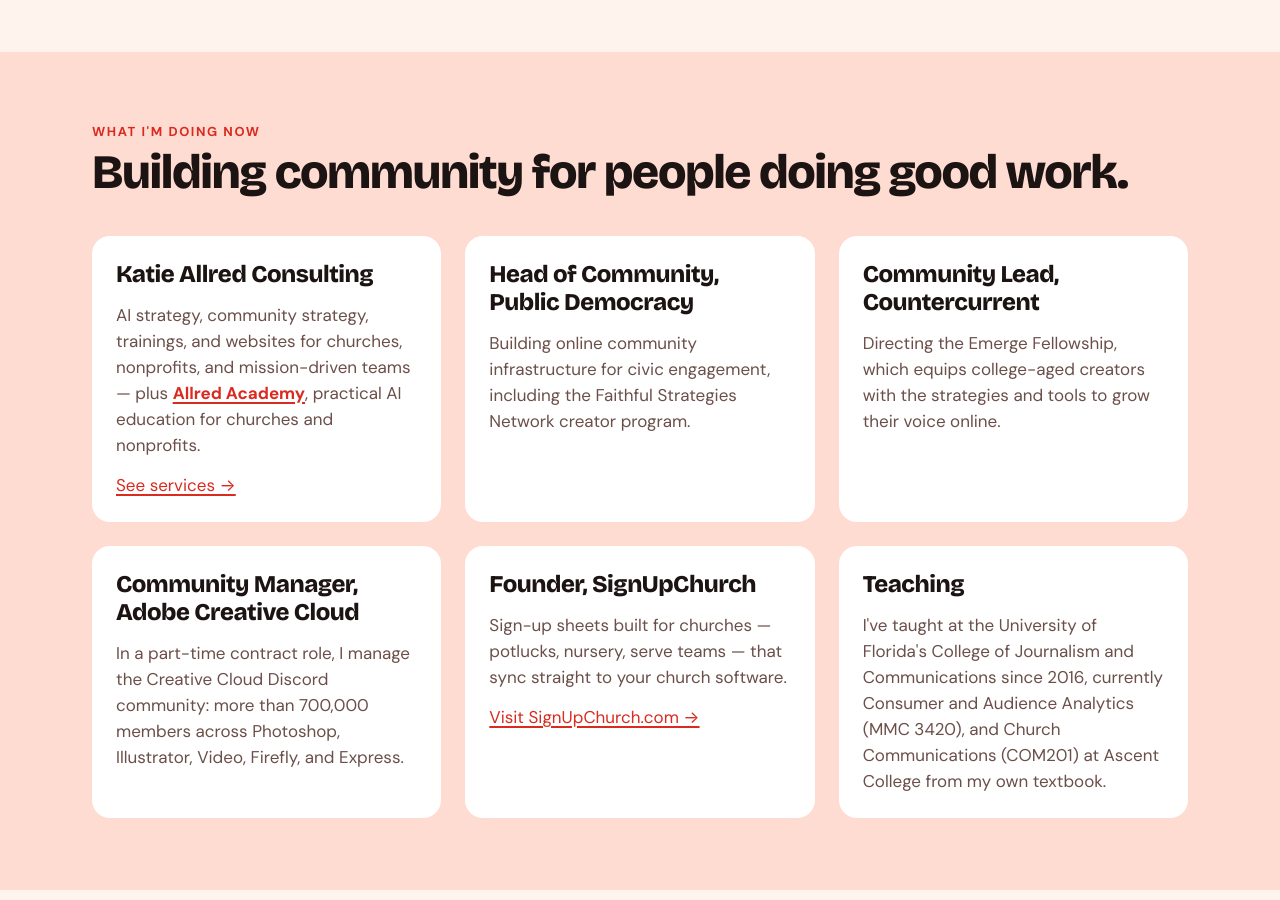
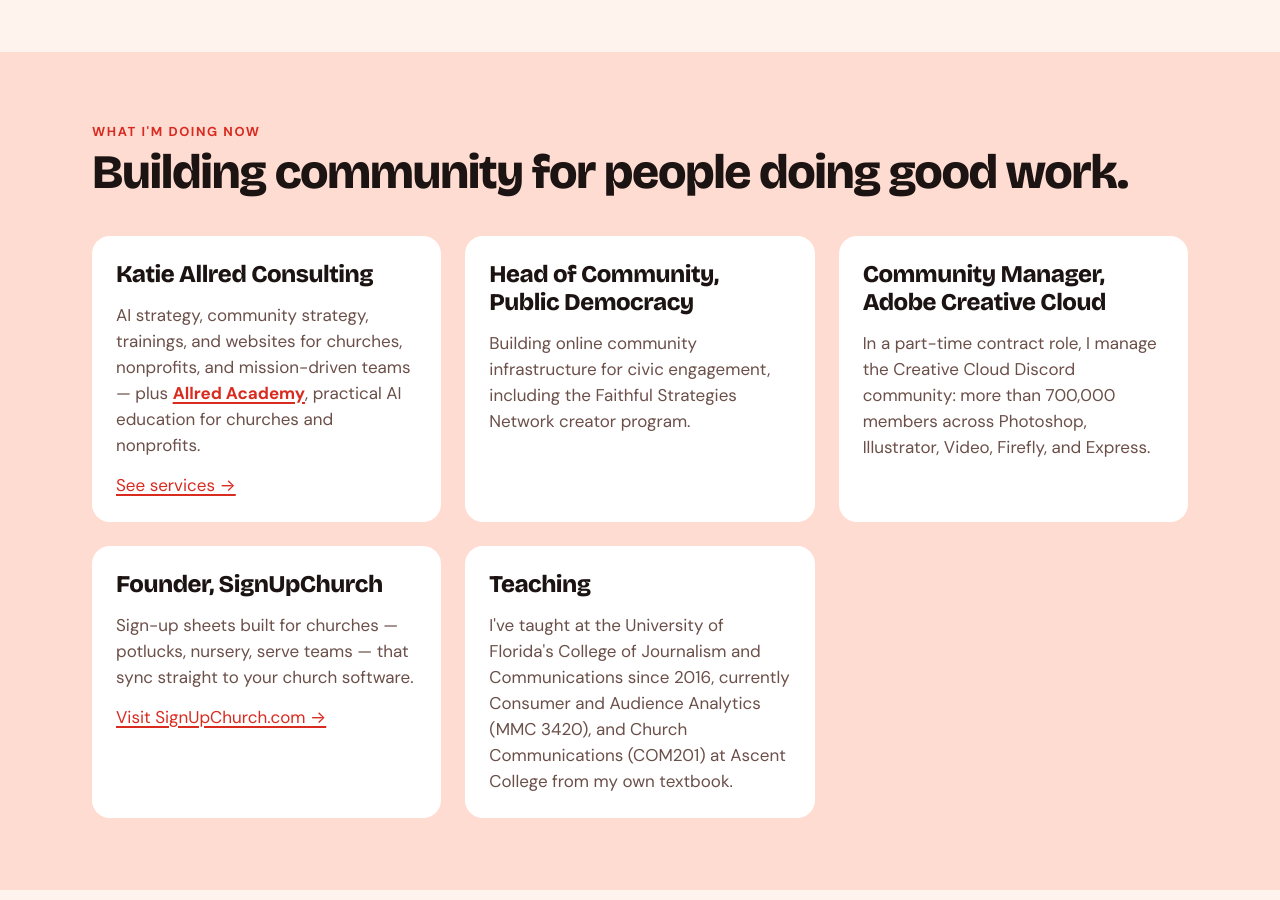
Before and after one commit to katiejallred/personal, a Jekyll site: the page built from pages/about.html, in a window 1280 px wide and 900 px high, scrolled down 1558 px. Built offline with Jekyll 4.4.1, drawn with Linux system fonts in a browser that asks for light colours; some web fonts are replaced.

Commit message:
Remove Countercurrent from About and press kit (#58)
Katie no longer works with Countercurrent. Drop the "Community Lead,
Countercurrent" card from About's "What I'm doing now" and the mention
in the press kit's long bio. Public Democracy and Allred Academy stay.


Claude-Session: https://claude.ai/code/session_012tpWpsArA3Efrqr1T8GJVJ

Co-authored-by: Claude Opus 5.5 <noreply@anthropic.com>

```diff
--- a/pages/about.html
+++ b/pages/about.html
@@ -69,10 +69,6 @@ schema_books: true # Book structured data for _data/books.yml
       <li class="card">
         <h3>Head of Community, Public Democracy</h3>
         <p>Building online community infrastructure for civic engagement, including the Faithful Strategies Network creator program.</p>
-      </li>
-      <li class="card">
-        <h3>Community Lead, Countercurrent</h3>
-        <p>Directing the Emerge Fellowship, which equips college-aged creators with the strategies and tools to grow their voice online.</p>
       </li>
       <li class="card">
         <h3>Community Manager, Adobe Creative Cloud</h3>
--- a/pages/press-kit.html
+++ b/pages/press-kit.html
@@ -88,7 +88,7 @@ seo_title: Press Kit | Katie Allred
           <p>Katie Allred has spent more than two decades at the intersection of faith, technology, and community. She built her first online community in 1999, a Harry Potter forum that grew to thousands of people around the world, and has been building community online ever since.</p>
           <p>After managing web, email, and social media for a Nashville-area church as it grew from one campus to nine, she co-founded an online community for church communicators in 2015. It grew from a Facebook group into the largest community of its kind, with more than 35,000 members, before it was acquired in 2024. At a Fortune 500 tech company, she served as global lead for faith partnerships and then led community partnerships across North America. She also manages a creative community on Discord with more than 700,000 members.</p>
           <p>Katie is the author of <cite>Church Communications: Methods and Marketing</cite> (B&amp;H Academic, 2022), a textbook used at universities and seminaries, and co-author of <cite>AI Prompts for Church Leaders</cite> (2025) and <cite>Instagram Posts That Worked</cite>. She has taught at the University of Florida's College of Journalism and Communications since 2016 and holds an MA in Mass Communication from the University of Florida.</p>
-          <p>Today she is Head of Community at Public Democracy, Community Lead at Countercurrent, and the founder of Katie Allred Consulting and Allred Academy, where she helps churches, nonprofits, and mission-driven teams build real community and use AI in ways that free up time for people. Her philosophy: automate the temporary, invest in the eternal.</p>
+          <p>Today she is Head of Community at Public Democracy and the founder of Katie Allred Consulting and Allred Academy, where she helps churches, nonprofits, and mission-driven teams build real community and use AI in ways that free up time for people. Her philosophy: automate the temporary, invest in the eternal.</p>
         </div>
       </article>
     </div>
```
Also changed, not shown: other parts of pages/press-kit.html (+1 -1 lines).
